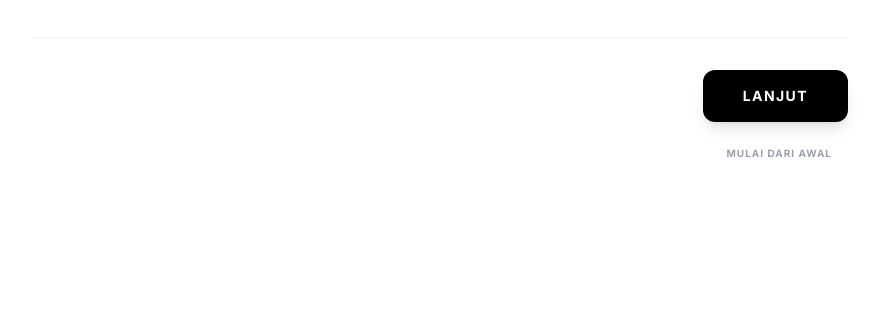
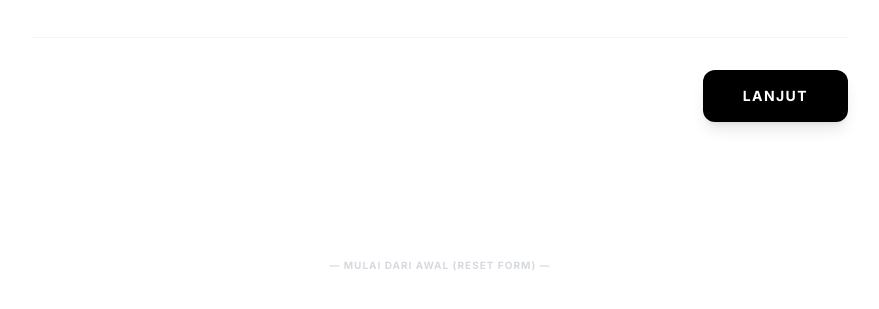
Before and after one commit to arekgresikid/form-consult, a React (Vite) app: page / in a window 1280 px wide. Shown: the part 2694-3003 px from the top of the page, without its empty margins (200-1079 px from the left). Built offline with nearby package versions, Linux system fonts and the light colour scheme; a web font is replaced by a local one.

Commit message:
style: move reset button to centered footer for cleaner UI

```diff
--- a/src/components/ConsultationForm.tsx
+++ b/src/components/ConsultationForm.tsx
@@ -398,12 +398,11 @@ export default function ConsultationForm() {
               Kembali
             </button>
           )}
-          <div className="flex flex-col items-end ml-auto">
           {currentStep < totalSteps ? (
             <button
               type="button"
               onClick={nextStep}
-                className="px-10 py-4 bg-black text-white text-sm font-bold tracking-widest uppercase rounded-xl hover:bg-gray-800 transition-all shadow-lg hover:shadow-xl active:scale-95"
+              className="ml-auto px-10 py-4 bg-black text-white text-sm font-bold tracking-widest uppercase rounded-xl hover:bg-gray-800 transition-all shadow-lg hover:shadow-xl active:scale-95"
             >
               Lanjut
             </button>
@@ -411,20 +410,22 @@ export default function ConsultationForm() {
             <button
               type="submit"
               disabled={isSubmitting}
-                className="px-10 py-4 bg-black text-white text-sm font-bold tracking-widest uppercase rounded-xl hover:bg-gray-800 transition-all shadow-lg hover:shadow-xl disabled:bg-gray-400 disabled:scale-100 active:scale-95"
+              className="ml-auto px-10 py-4 bg-black text-white text-sm font-bold tracking-widest uppercase rounded-xl hover:bg-gray-800 transition-all shadow-lg hover:shadow-xl disabled:bg-gray-400 disabled:scale-100 active:scale-95"
             >
               {isSubmitting ? 'Mengirim...' : 'Kirim Konsultasi'}
             </button>
           )}
+        </div>
 
+        {/* Footer Reset Button */}
+        <div className="pt-20 pb-8 flex justify-center">
           <button
             type="button"
             onClick={handleResetForm}
-              className="mt-4 px-4 py-2 text-gray-400 hover:text-red-500 text-[10px] font-bold uppercase tracking-widest transition-colors"
+            className="px-6 py-2 text-gray-400 hover:text-red-500 text-[10px] font-bold uppercase tracking-widest transition-all opacity-40 hover:opacity-100 tracking-[0.2em]"
           >
-              Mulai Dari Awal
+            — Mulai Dari Awal (Reset Form) —
           </button>
-          </div>
         </div>
 
         <StatusModal
```
Lines whose indentation alone changed are shown as unchanged.
